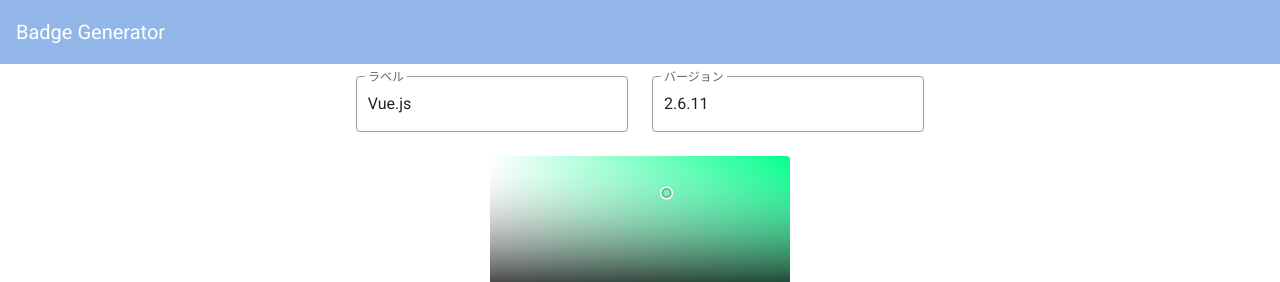
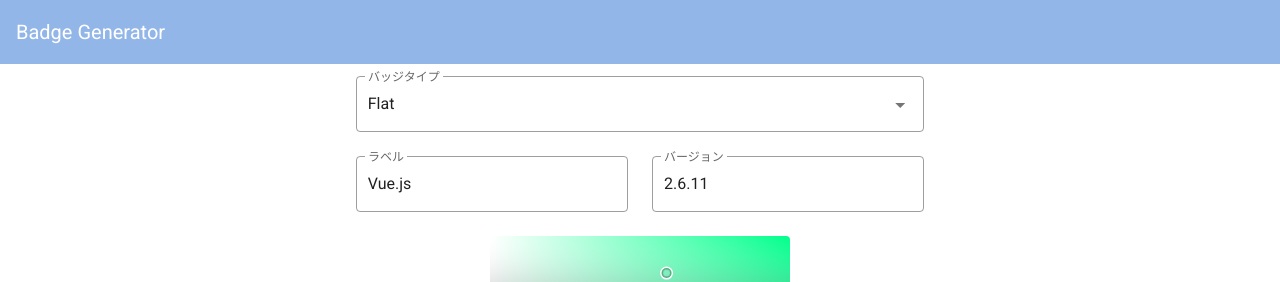
Before and after one commit to kyoruni/badge-generator, a Vue app: page / in a window 1280 px wide. Shown: the top 282 px of the page. Built offline with nearby package versions, Linux system fonts and the light colour scheme.

Commit message:
:wrench: バッジのデザインを選択できるように

```diff
--- a/src/components/Generator.vue
+++ b/src/components/Generator.vue
@@ -1,14 +1,17 @@
 <template>
   <div class="generator">
     <input-form
+      :type="type"
       :color="color"
       :label="label"
       :version="version"
+      @changeType="changeType($event)"
       @changeColor="changeColor($event)"
       @changeLabel="changeLabel($event)"
       @changeVersion="changeVersion($event)"
     />
     <preview-icon
+      :type="type"
       :color="color"
       :label="label"
       :version="version"
@@ -27,12 +30,16 @@ export default {
   },
   data () {
     return {
+      type: 'flat',
       color: '#4fc08d',
       label: 'Vue.js',
       version: '2.6.11',
     }
   },
   methods: {
+    changeType (event) {
+      this.type = event
+    },
     changeColor (event) {
       this.color = event
     },
--- a/src/components/Generator/InputForm.vue
+++ b/src/components/Generator/InputForm.vue
@@ -1,5 +1,18 @@
 <template>
   <div class="input-form">
+    <v-row>
+      <v-col>
+        <v-select
+          v-model="selectType"
+          label="バッジタイプ"
+          outlined
+          hide-details
+          item-text="label"
+          item-value="value"
+          :items="types"
+        />
+      </v-col>
+    </v-row>
     <v-row>
       <v-col cols="6">
         <v-text-field v-model="inputLabel" label="ラベル" outlined clearable hide-details/>
@@ -53,18 +66,28 @@
 <script>
 export default {
   props: [
+    'type',
     'color',
     'label',
     'version',
   ],
   data () {
     return {
+      selectType: '',
       selectColor: '',
       inputLabel: '',
       inputVersion: '',
     }
   },
   computed: {
+    types() {
+      return [
+        { label: 'Plastic', value: 'plastic' },
+        { label: 'Flat', value: 'flat' },
+        { label: 'Square', value: 'flat-square' },
+        { label: 'For the Badge', value: 'for-the-badge' },
+      ]
+    },
     defaultColors () {
       return [
         { label: 'Success', color: '#44cc11' },
@@ -91,6 +114,9 @@ export default {
     }
   },
   watch: {
+    selectType (value) {
+      this.$emit('changeType', value)
+    },
     selectColor (value) {
       this.$emit('changeColor', value)
     },
@@ -102,6 +128,7 @@ export default {
     },
   },
   beforeMount () {
+    this.selectType = this.type
     this.selectColor = this.color
     this.inputLabel = this.label
     this.inputVersion = this.version
--- a/src/components/PreviewIcon.vue
+++ b/src/components/PreviewIcon.vue
@@ -12,13 +12,14 @@
 <script>
 export default {
   props: [
+    'type',
     'color',
     'label',
     'version',
   ],
   computed: {
     imgTAG () {
-      return `<img src="https://img.shields.io/badge/${this.label}-${this.version}-${this.color.replace('#', '')}?&style=flat">`
+      return `<img src="https://img.shields.io/badge/${this.label}-${this.version}-${this.color.replace('#', '')}?&style=${this.type}">`
     }
   }
 }
```
